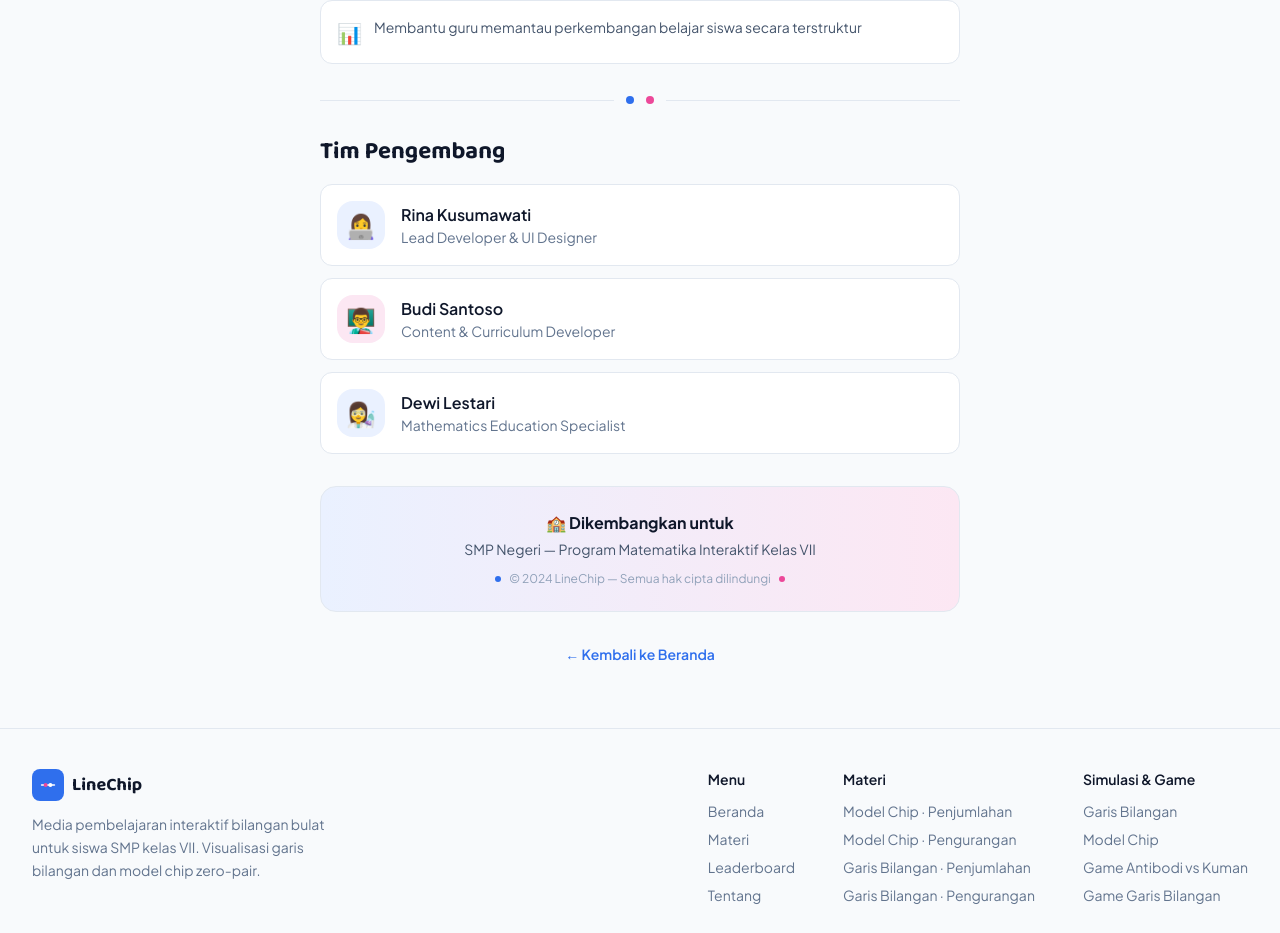
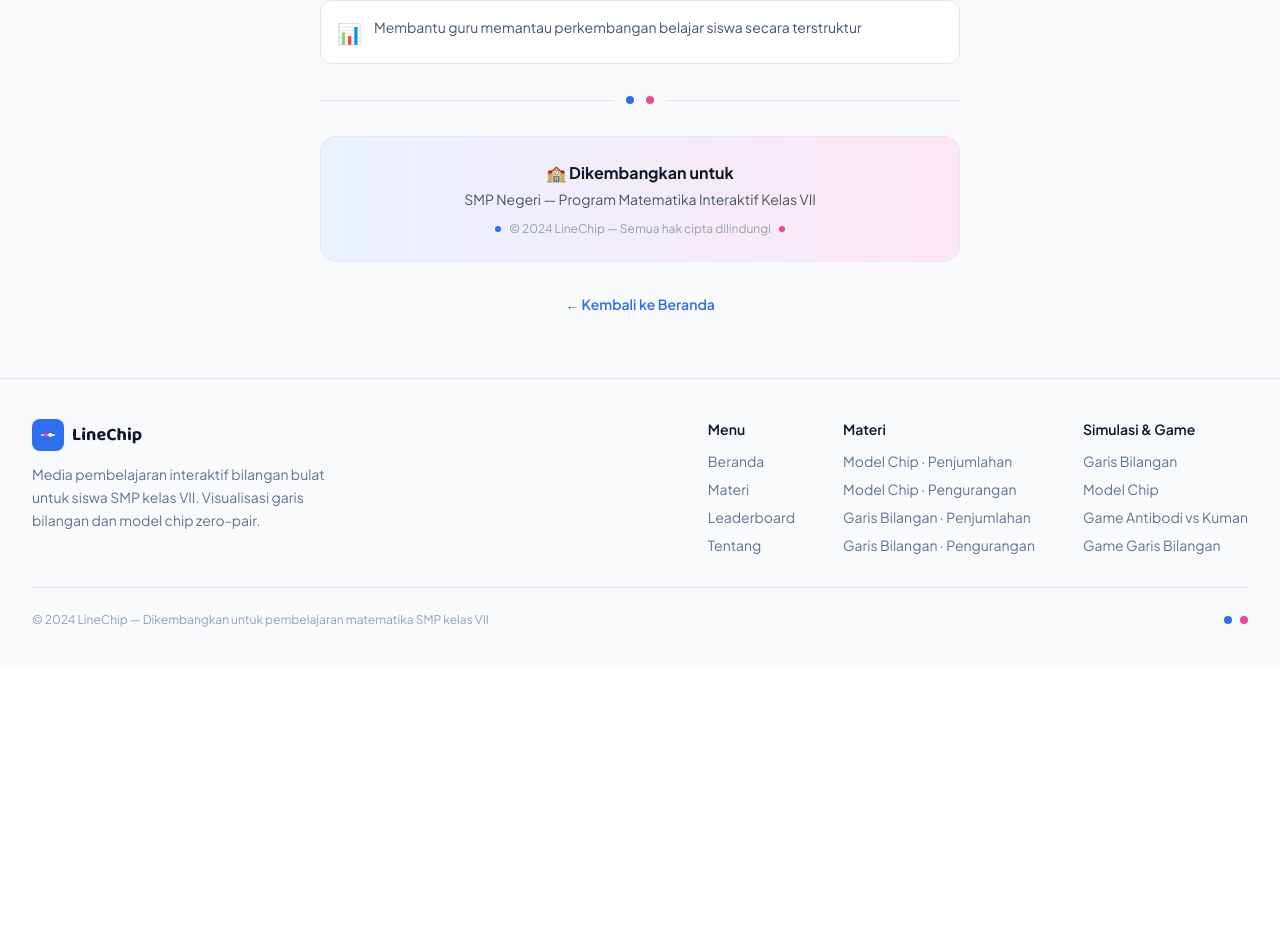
Before and after one commit to Roihanafh/linechip, a Next.js app: page /tentang in a window 1280 px wide. Shown: the part 872-1805 px from the top of the page. After the commit the page ends 1540 px from the top, so only its background shows below. Built offline with nearby package versions, Linux system fonts and the light colour scheme; no server answers.

Commit message:
menghapus tim kami di tentang

```diff
--- a/app/tentang/page.tsx
+++ b/app/tentang/page.tsx
@@ -65,21 +65,6 @@ export default function TentangPage() {
           <div className="flex-1 h-px bg-border" />
         </div>
 
-        {/* Team */}
-        <h2 className="font-bold text-2xl text-[#0f172a] mb-4" style={{ fontFamily: "var(--font-baloo2), system-ui, sans-serif" }}>Tim Pengembang</h2>
-        <div className="space-y-3 mb-8">
-          {TEAM.map((dev, i) => (
-            <div key={i} className="flex items-center gap-4 bg-white rounded-xl p-4 border border-border hover:shadow-sm transition-shadow">
-              <div className={`w-12 h-12 ${dev.color === "intblue" ? "bg-intblue-light" : "bg-intpink-light"} rounded-2xl flex items-center justify-center text-2xl`}>
-                {dev.avatar}
-              </div>
-              <div>
-                <p className="font-semibold text-[#0f172a]">{dev.name}</p>
-                <p className="text-sm text-slate-500">{dev.role}</p>
-              </div>
-            </div>
-          ))}
-        </div>
 
         {/* Institution */}
         <div className="bg-gradient-to-r from-intblue-light to-intpink-light rounded-2xl p-6 border border-border text-center mb-8">
```
